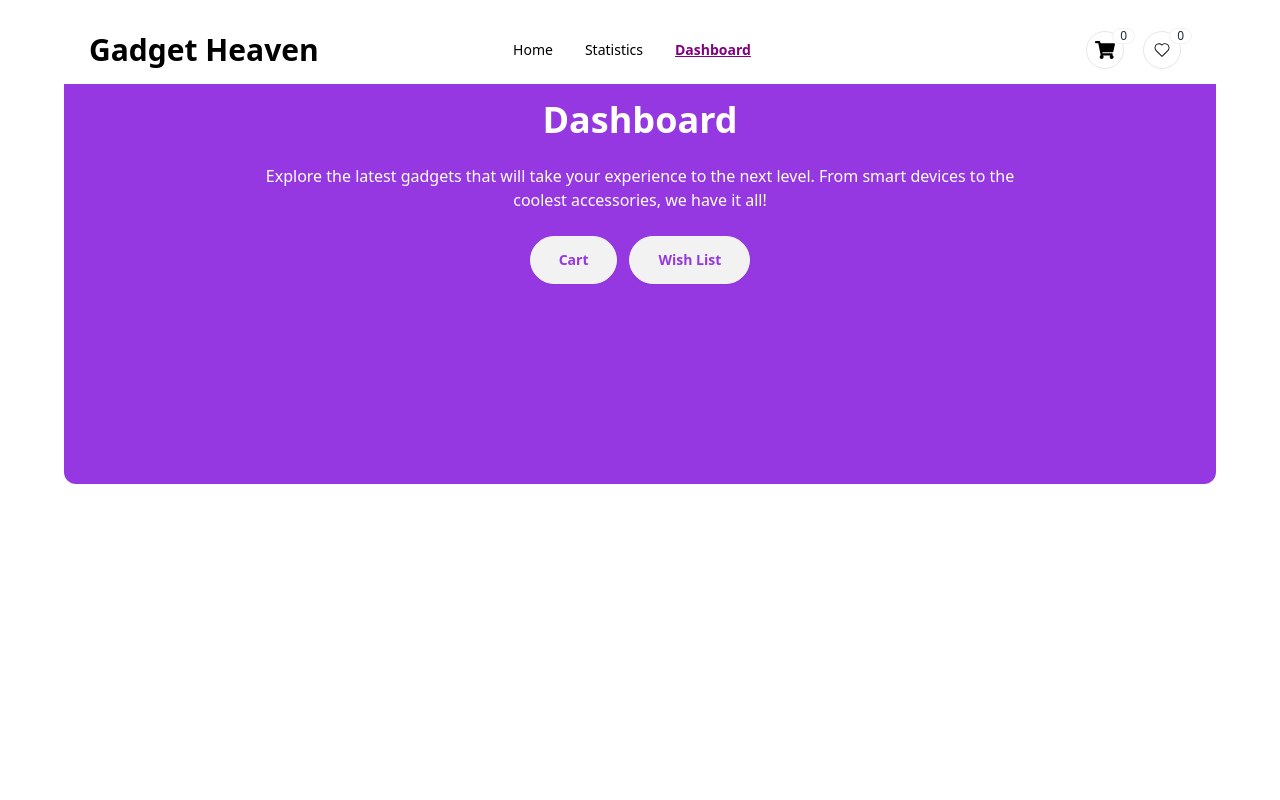
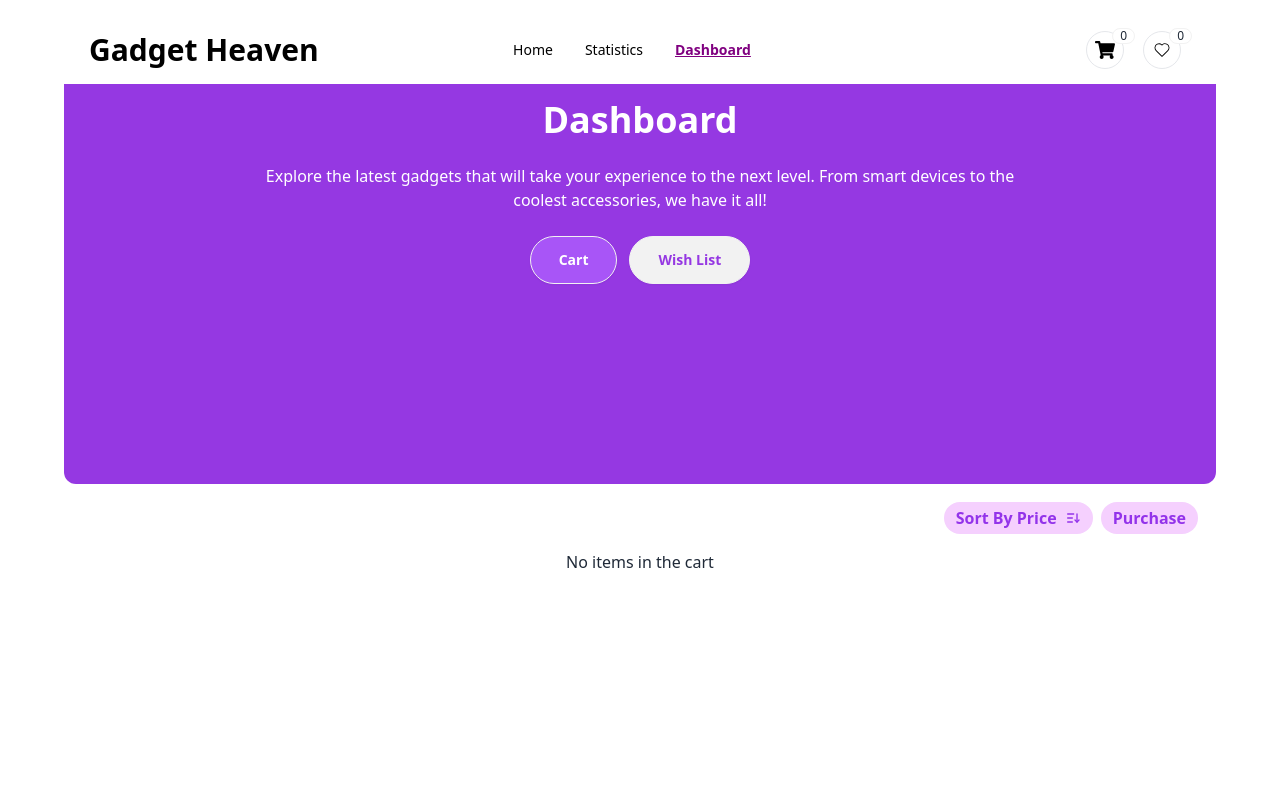
Before and after one commit to programming-hero-web-course-4/b10a8-gadget-heaven-Bikram1Biswas2, a React (Vite) app: page /dashboard in a window 1280 px wide. Shown: the top 800 px of the page. Built offline with nearby package versions, Linux system fonts and the light colour scheme.

Commit message:
WishList Added and successfully toogle between cart and wishList Data using buttons

```diff
--- a/src/Components/Dashboard/Dashboard.jsx
+++ b/src/Components/Dashboard/Dashboard.jsx
@@ -1,78 +1,111 @@
-import { useContext } from "react";
-import { CartContext } from "../../main";
+import { useContext, useState } from "react";
+import { CartContext, WishListContext } from "../../main";
 import { RxCross2 } from "react-icons/rx";
+import { TbSortDescending } from "react-icons/tb";
 
 const Dashboard = () => {
   const { cart } = useContext(CartContext);
+  const { wishList } = useContext(WishListContext);
+  const [activeTab, setActiveTab] = useState("cart"); // "cart" or "wishlist"
+
   return (
     <div>
-      <div className="">
-        <div className="hero bg-[#9538E2] text-white rounded-b-xl pb-44 ">
-          <div className="hero-content text-center ">
+      <div className="hero bg-[#9538E2] text-white rounded-b-xl pb-44">
+        <div className="hero-content text-center">
           <div className="max-w-3xl">
-              <h1 className="text-4xl font-bold">
-              Dashboard
-              </h1>
+            <h1 className="text-4xl font-bold">Dashboard</h1>
             <p className="py-6">
               Explore the latest gadgets that will take your experience to the next level. From smart devices to the coolest accessories, we have it all!
             </p>
             <div className="flex gap-3 justify-center">
-              <button className="btn rounded-3xl px-7 text-[#9538E2] mb-2">
+              <button
+                onClick={() => setActiveTab("cart")}
+                className={`btn rounded-3xl px-7 text-[#9538E2] mb-2 ${activeTab === "cart" ? "bg-purple-500 text-white font-bold" : ""}`}
+              >
                 Cart
               </button>
-              <button className="btn rounded-3xl px-7 text-[#9538E2] mb-2">
+              <button
+                onClick={() => setActiveTab("wishlist")}
+                className={`btn rounded-3xl px-7 text-[#9538E2] mb-2 ${activeTab === "wishlist" ? "bg-purple-500 text-white font-bold" : ""}`}
+              >
                 Wish List
               </button>
             </div>
           </div>
         </div>
       </div>
+
       <div className="mb-10 border-2 border-white p-4 rounded-xl">
-        <div>
-        {cart.map((product, index) => (
-          <div product={product} key={index} className="overflow-x-auto">
+        <div className="flex gap-2 justify-end font-bold">
+          <button className="flex items-center text-purple-600 border-purple-500 rounded-2xl px-3 py-1 gap-2 bg-fuchsia-200">
+            Sort By Price <TbSortDescending />
+          </button>
+          <button className="flex items-center text-purple-600 border-purple-500 rounded-2xl px-3 py-1 gap-2 bg-fuchsia-200">Purchase</button>
+        </div>
+
+        {/* Conditionally render cart or wishlist items based on the active tab */}
+        {activeTab === "cart" ? (
+          cart.length > 0 ? (
+            cart.map((product, index) => (
+              <div key={index} className="overflow-x-auto">
                 <table className="table">
-            {/* head */}
                   <tbody>
-              {/* row 1 */}
                     <tr>
                       <td>
                         <div className="flex items-center gap-3">
-                    <div className="">
-                      <div className="">
-                        <img className="w-[120px] h-[100px] rounded-xl"
-                          src={product.product_image}
-                          alt="Products" />
-                      </div>
-                    </div>
-                    <div>
-                      <div className="font-bold"></div>
-
-                    </div>
+                          <img className="w-[120px] h-[100px] rounded-xl" src={product.product_image} alt="Product" />
                         </div>
                       </td>
-                <td className="">
+                      <td>
                         <span className="text-2xl font-bold">{product.product_title}</span>
                         <br />
                         <span className="mt-2">{product.description}</span>
                         <br />
-                  <span className="font-semibold mt-2">Price:${product.price}</span>
+                        <span className="font-semibold mt-2">Price: ${product.price}</span>
                       </td>
-
                       <th>
                         <button className="border border-red-500 text-red-600 rounded-full p-3"><RxCross2 /></button>
                       </th>
                     </tr>
                   </tbody>
-            {/* foot */}
-
                 </table>
               </div>
-        ))}
+            ))
+          ) : (
+            <p className="text-center mt-4">No items in the cart</p>
+          )
+        ) : (
+          wishList.length > 0 ? (
+            wishList.map((product, index) => (
+              <div key={index} className="overflow-x-auto">
+                <table className="table">
+                  <tbody>
+                    <tr>
+                      <td>
+                        <div className="flex items-center gap-3">
+                          <img className="w-[120px] h-[100px] rounded-xl" src={product.product_image} alt="Product" />
                         </div>
+                      </td>
+                      <td>
+                        <span className="text-2xl font-bold">{product.product_title}</span>
+                        <br />
+                        <span className="mt-2">{product.description}</span>
+                        <br />
+                        <span className="font-semibold mt-2">Price: ${product.price}</span>
+                      </td>
+                      <th>
+                        <button className="border border-red-500 text-red-600 rounded-full p-3"><RxCross2 /></button>
+                      </th>
+                    </tr>
+                  </tbody>
+                </table>
               </div>
+            ))
+          ) : (
+            <p className="text-center mt-4">No items in the wishlist</p>
+          )
+        )}
       </div>
-
     </div>
   );
 };
--- a/src/Components/Navbar/Navbar.jsx
+++ b/src/Components/Navbar/Navbar.jsx
@@ -3,11 +3,12 @@ import { FaShoppingCart } from "react-icons/fa";
 import { CiHeart } from "react-icons/ci";
 import "./Navbar.css"
 import { useContext } from "react";
-import { CartContext } from "../../main";
+import { CartContext, WishListContext } from "../../main";
 
 
 const Navbar = () => {
   const { cartCount } = useContext(CartContext);
+  const {WishListCount} = useContext(WishListContext)
 
   const location = useLocation()
   const isHomePage = location.pathname === "/"
@@ -55,7 +56,9 @@ const Navbar = () => {
        <span className="border bg-white rounded-full text-[black] p-2 "> <FaShoppingCart/></span>
        <span className="badge badge-sm indicator-item -mt-7 -ml-5">{cartCount}</span>
            <span className="border bg-white rounded-full text-[black] p-2"> <CiHeart/></span>
-           <span className="badge badge-sm indicator-item -mt-7 -ml-5">0</span>
+
+
+           <span className="badge badge-sm indicator-item -mt-7 -ml-5">{WishListCount}</span>
         </div>
       </div>
     );
--- a/src/Components/ProductDetails/ProductDetails.jsx
+++ b/src/Components/ProductDetails/ProductDetails.jsx
@@ -2,16 +2,19 @@ import { useContext } from "react";
 import { CiHeart } from "react-icons/ci";
 import { FaShoppingCart } from "react-icons/fa";
 import { useLoaderData, useParams } from "react-router-dom";
-import { CartContext } from "../../main";
+import { CartContext, WishListContext } from "../../main";
 
 const ProductDetails = () => {
   const { product_id } = useParams();
   const data = useLoaderData();
   const { addToCart } = useContext(CartContext);
+  const {addToWishList,wishList} = useContext(WishListContext)
   const id = parseInt(product_id);
 
   const product = data.find((product) => product.product_id === id);
   if (!product) return <div>Product not found</div>;
+
+  const isWishListed = wishList.some(item => item.product_id === id)
 
   const {
     product_title,
@@ -23,8 +26,6 @@ const ProductDetails = () => {
     availability,
     rating,
   } = product;
-
-
 
   return (
     <div className="relative">
@@ -55,12 +56,15 @@ const ProductDetails = () => {
               <p className="font-bold">Price:${price}</p>
               <p>
                 {availability ? (
-    <span className="text-green-500 bg-green-100 border py-1 px-2 rounded-2xl mt-3">In stock</span>
+                  <span className="text-green-500 bg-green-100 border py-1 px-2 rounded-2xl mt-3">
+                    In stock
+                  </span>
                 ) : (
-    <span className="text-gray-500 bg-gray-100 border py-1 px-2 rounded-2xl mt-3">Out of stock</span>
+                  <span className="text-gray-500 bg-gray-100 border py-1 px-2 rounded-2xl mt-3">
+                    Out of stock
+                  </span>
                 )}
               </p>
-
 
               <p>{description}</p>
               <p className="font-bold mb-2">Specification</p>
@@ -106,8 +110,21 @@ const ProductDetails = () => {
                 <p className="bg-gray-300 rounded-2xl p-3">{rating}</p>
               </div>
               <div className="flex gap-2">
-                <button onClick={()=>addToCart(product)} className="p-3 flex items-center gap-2 bg-[#9538E2] rounded-2xl font-bold text-white">Add To Cart <FaShoppingCart></FaShoppingCart> </button>
-                <span className="border bg-white rounded-full text-[black] p-2 text-2xl font-bold text-center"> <CiHeart/></span>
+                <button
+                  onClick={() => addToCart(product)}
+                  className="p-3 flex items-center gap-2 bg-[#9538E2] rounded-2xl font-bold text-white"
+                >
+                  Add To Cart <FaShoppingCart></FaShoppingCart>{" "}
+                </button>
+                <button
+                  onClick={() => addToWishList(product)}
+                  className={`border bg-white rounded-full text-[black] p-2 text-2xl font-bold text-center ${
+                    isWishListed ? "opacity-50 cursor-not-allowed" : ""
+                  }`}
+                  disabled={isWishListed}
+                >
+                  <CiHeart />
+                </button>
               </div>
             </div>
           </div>
--- a/src/main.jsx
+++ b/src/main.jsx
@@ -15,6 +15,7 @@ import { toast, ToastContainer} from 'react-toastify';
 
 
 export const CartContext = createContext();
+export const WishListContext = createContext();
 
 const router = createBrowserRouter([
   {
@@ -49,8 +50,22 @@ const router = createBrowserRouter([
 
 const MainApp = () => {
   const [cart, setCart] = useState([]);
+  const [wishList,setWishList]= useState([])
+
+  // WishList
+const addToWishList = (product) => {
+  const alreadyInWishList = wishList.find((item) => item.product_id === product.product_id)
+  if(alreadyInWishList){
+    toast.warn(`${product.product_title} is already in WishList`)
+  }else{
+    setWishList((prevWishList)=>[...prevWishList,product])
+    toast.success(`${product.product_title} added to WishList successfully`)
+  }
+}
 
 
+
+  // Add To Cart
   const addToCart = (product) => {
     // Check if the product is already in the cart using product_id
     const alreadyInCart = cart.find((item) => item.product_id === product.product_id);
@@ -70,8 +85,11 @@ const MainApp = () => {
 
 
   return (
-    <CartContext.Provider value={{ cartCount:cart.length, addToCart ,cart}}>
+    <CartContext.Provider value={{ cartCount:cart.length, addToCart ,cart,}}>
+      <WishListContext.Provider value={{addToWishList,wishList,WishListCount:wishList.length}}>
       <RouterProvider router={router} />
+      </WishListContext.Provider>
+
     </CartContext.Provider>
   );
 };
```
Lines whose indentation alone changed are shown as unchanged.
